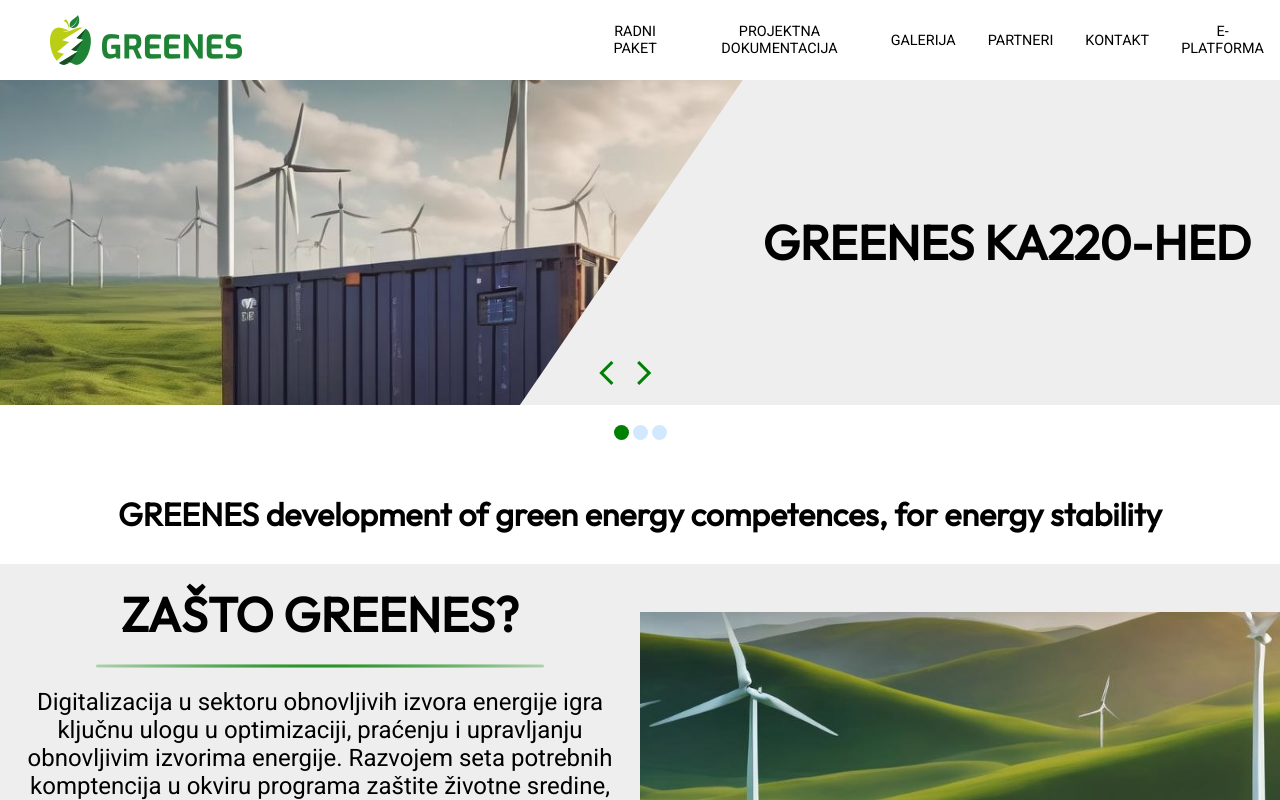
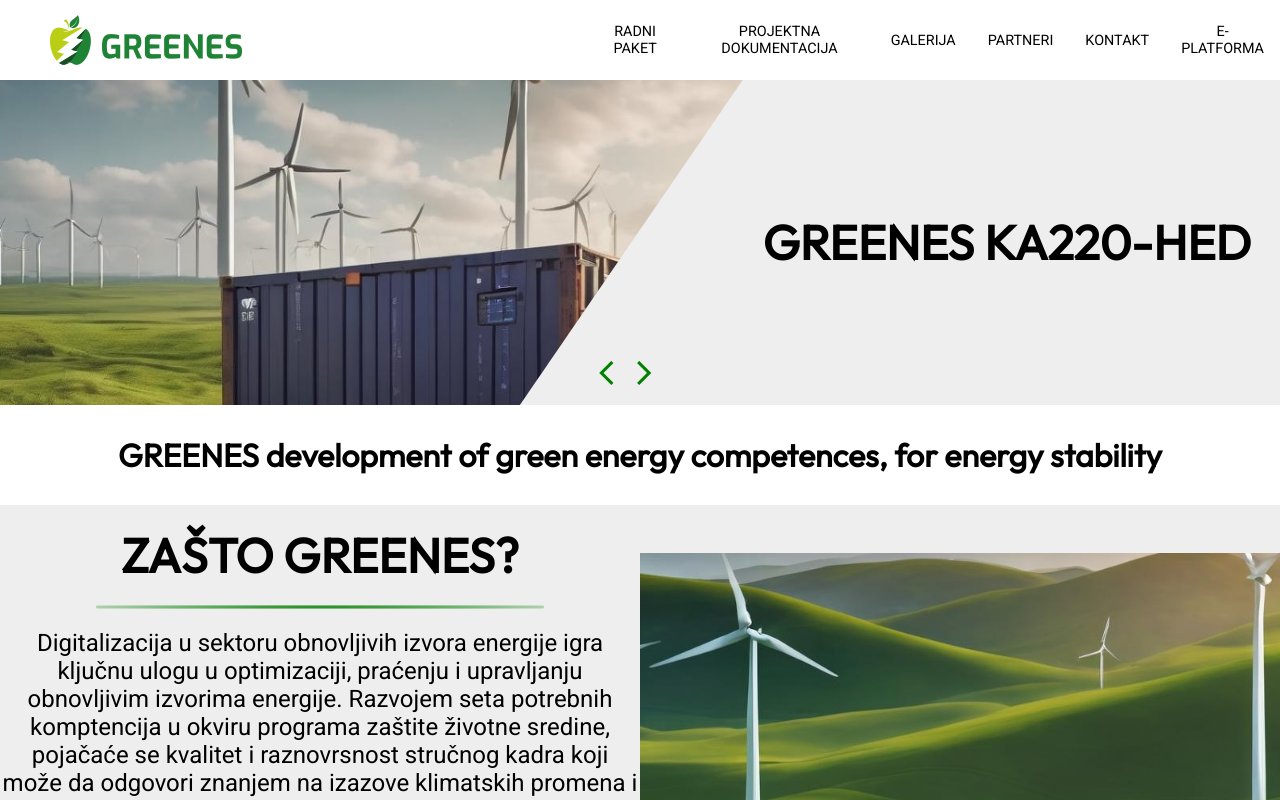
Before and after one commit to vladagasevic/Greenes-Oranges, a Next.js app: page / in a window 1280 px wide. Shown: the top 800 px of the page. Built offline with nearby package versions, Linux system fonts and the light colour scheme.

Commit message:
slider, navigation, dots

```diff
--- a/app/page.module.css
+++ b/app/page.module.css
@@ -57,6 +57,7 @@
   position: absolute;
   bottom: 0;
   right: 10%;
+  cursor: pointer;
 }
 
 .leftArrow {
@@ -65,6 +66,7 @@
   position: absolute;
   bottom: 0;
   right: 15%;
+  cursor: pointer;
 }
 
 .oranges h1 {
--- a/app/page.tsx
+++ b/app/page.tsx
@@ -1,5 +1,4 @@
 "use client";
-
 import { useState, useEffect } from "react"
 //import Image from "next/image"
 import styles from "./page.module.css"
@@ -9,23 +8,23 @@
   const [id, setId] = useState(0);
 
   // useEffect(() => {
-  //   setTimeout(() => setId((id + 1) % covers.length), 3000);
+  //   setTimeout(() => setId((id + 1) % covers.length), 4000);
   // });
 
-  function Dot({num}: {num: number}) {
-    return (
-      <span className={styles.dot} style={{ backgroundColor: num == id ? "Green" : "none" }} onClick={() => {
-        setId(num);
-      }} />
-    )
-  }
+  // function Dot({num}: {num: number}) {
+  //   return (
+  //     <span className={styles.dot} style={{ backgroundColor: num == id ? "Green" : "none" }} onClick={() => {
+  //       setId(num);
+  //     }} />
+  //   )
+  // }
 
   function leftClick() {
-    //setId()
-  }
+      setId(id === 0 ? covers.length - 1 : id - 1);
+   }
 
   function rightClick() {
-    //setId()
+      setId(id === covers.length - 1 ? 0 : id + 1);
   }
 
   return (
@@ -52,11 +51,11 @@
           <h1>GREENES KA220-HED</h1>
         </div>
       </div>
-      <div style={{textAlign: "center"}}>
+      {/* <div style={{textAlign: "center"}}>
         {covers.map((_cover, num) => (
           <Dot key={`dot_${num}`} num={num}/>
         ))}
-      </div>
+      </div> */}
     </>
   )
 }
```
